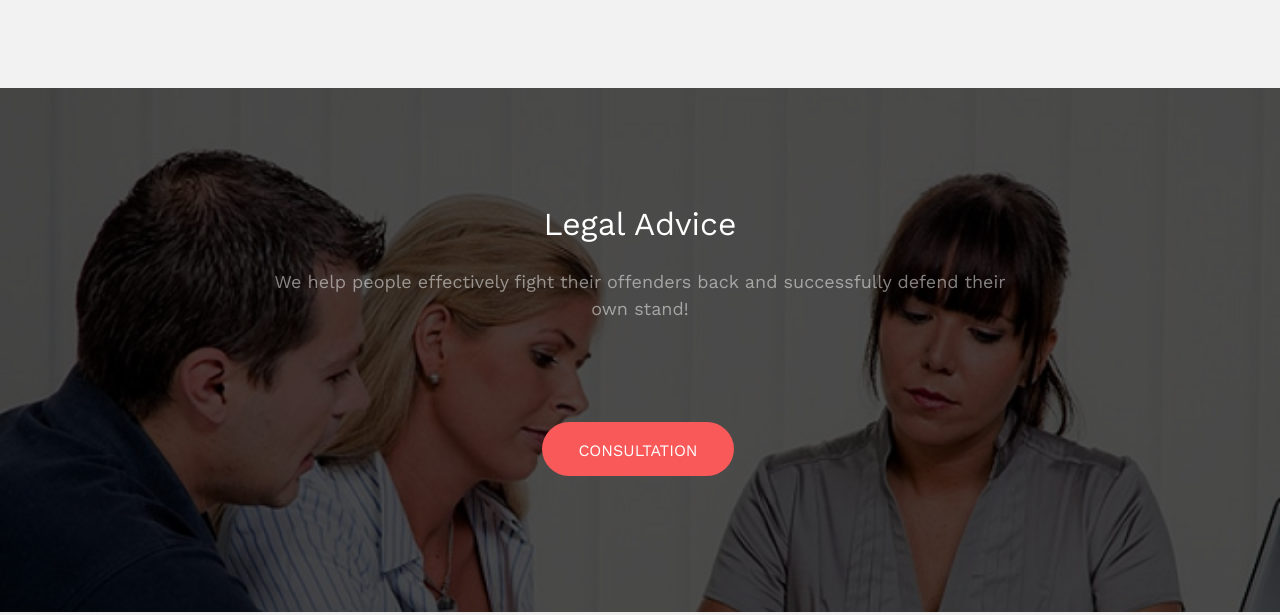
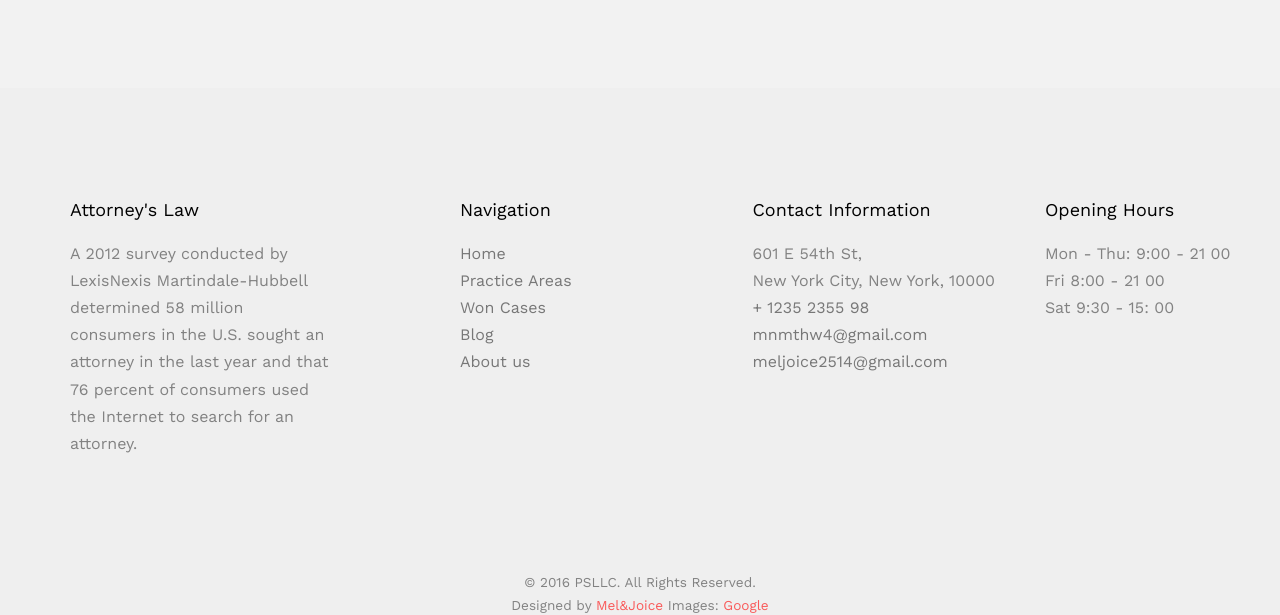
Before and after one commit to melmathew/melmathew.github.io, a plain HTML site: page won.html in a window 1280 px wide. Shown: the part 2416-3031 px from the top of the page. Drawn offline with nearby package versions, Linux system fonts and the light colour scheme; files whose address does not match are found by name.

Commit message:
Update won.html

```diff
--- a/won.html
+++ b/won.html
@@ -191,22 +191,7 @@
 	</div>
 
 
-	<div id="fh5co-started" style="background-image:url(images/LA.jpg);">
-		<div class="overlay"></div>
-		<div class="container">
-			<div class="row animate-box">
-				<div class="col-md-8 col-md-offset-2 text-center fh5co-heading">
-					<h2>Legal Advice</h2>
-					<p>We help people effectively fight their offenders back and successfully defend their own stand!</p>
-				</div>
-			</div>
-			<div class="row animate-box">
-				<div class="col-md-8 col-md-offset-2 text-center">
-					<p><a href="#" class="btn btn-default btn-lg">Consultation</a></p>
-				</div>
-			</div>
-		</div>
-	</div>
+
 
 	<footer id="fh5co-footer" role="contentinfo">
 		<div class="container">
```
